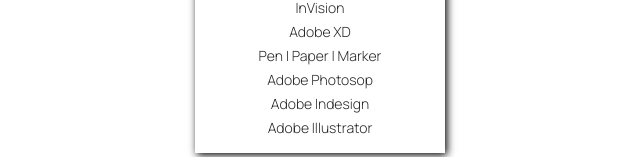
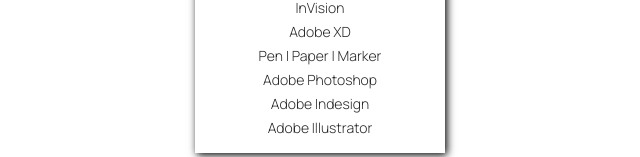
Before and after one commit to ttidesign/TKPortfolio, a plain HTML site: page index.html in a window 1280 px wide. Shown: the part 818-975 px from the top of the page, 575-1215 px from the left. Drawn offline with nearby package versions, Linux system fonts and the light colour scheme; files whose address does not match are found by name; a web font is replaced by a local one.

Commit message:
Update index.html

```diff
--- a/index.html
+++ b/index.html
@@ -115,7 +115,7 @@
             <span> InVision</span> <br>
             <span> Adobe XD</span> <br>
             <span> Pen | Paper | Marker</span> <br>
-            <span> Adobe Photosop</span> <br>
+            <span> Adobe Photoshop</span> <br>
             <span> Adobe Indesign</span> <br>
             <span> Adobe Illustrator</span>
         </div>
```
